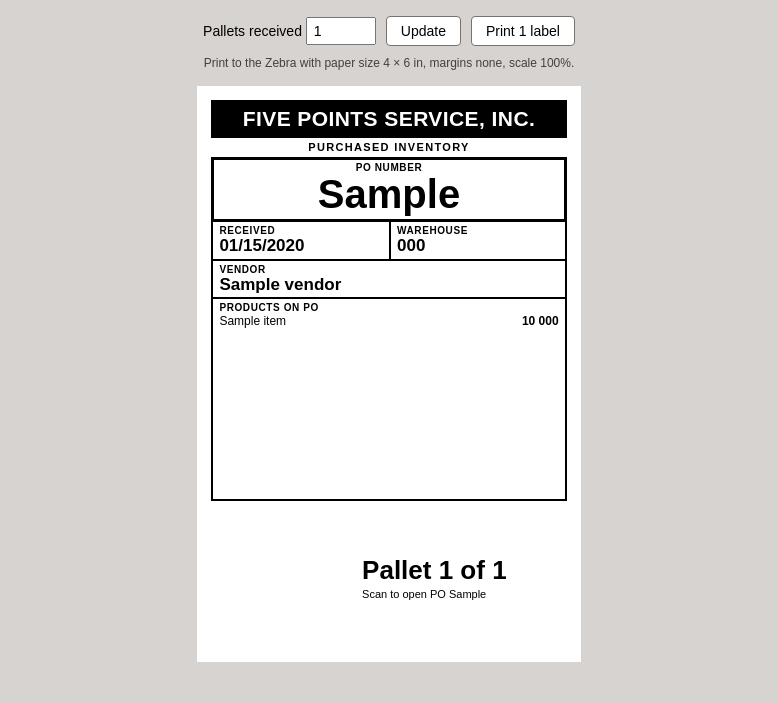
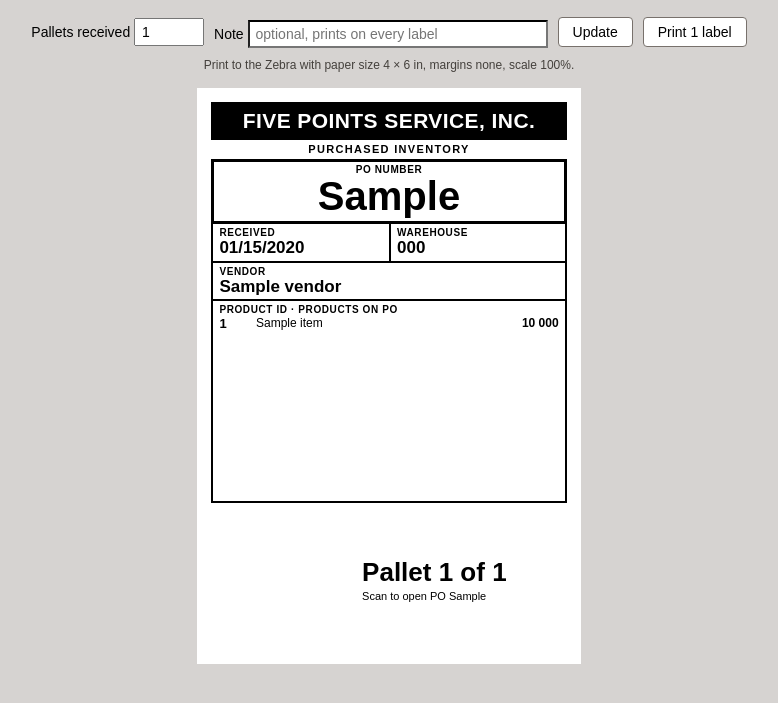
Before and after one commit to unusualslim/dispatcher, a Rails app: page /purchase_orders/1/pallet_labels in a window 1280 px wide. Shown: the top 703 px of the page, without its empty margins (251-1029 px from the left). Run offline with Rails 7, Linux system fonts and the light colour scheme; a user stored in the database is signed in; data comes from the database, SQL or seed files in the repository; tables that the repository leaves empty hold one stand-in row (values such as "Sample post"); parts of the project's set-up code (start-up, migrations or seed data) failed here and were passed over; some libraries are stand-ins or nearby versions.

Commit message:
Labels: product ID on PO pallet labels; optional typed note on pallet and batch labels
The note is typed on the print page, shows live, prints on every label and is not saved.

Co-Authored-By: Claude Opus 5.5 <noreply@anthropic.com>

```diff
--- a/app/controllers/production_orders_controller.rb
+++ b/app/controllers/production_orders_controller.rb
@@ -280,6 +280,7 @@ class ProductionOrdersController < ApplicationController
 
     @format = BatchLabel::FORMATS.key?(params[:format_type]) ? params[:format_type] : 'full'
     @count = params[:count].to_i.clamp(1, BatchLabel::MAX_LABELS)
+    @note = params[:note].to_s.squish.first(BatchLabel::NOTE_LIMIT)
     render layout: false
   end
 
--- a/app/controllers/purchase_orders_controller.rb
+++ b/app/controllers/purchase_orders_controller.rb
@@ -4,6 +4,7 @@ class PurchaseOrdersController < ApplicationController
   include ListNeighbors
 
   PALLET_LABEL_LIMIT = 100
+  LABEL_NOTE_LIMIT = 120
 
   permission_area :purchasing, approve: %i[approve submit post_to_inventory]
   before_action :set_purchase_order,
@@ -241,6 +242,7 @@ class PurchaseOrdersController < ApplicationController
   # 4x6 pallet labels for a Zebra printer: one identical label per pallet received.
   def pallet_labels
     @count = params[:count].to_i.clamp(1, PALLET_LABEL_LIMIT)
+    @note = params[:note].to_s.squish.first(LABEL_NOTE_LIMIT)
     render layout: false
   end
 
--- a/app/models/batch_label.rb
+++ b/app/models/batch_label.rb
@@ -4,6 +4,7 @@
 class BatchLabel
   FORMATS = { 'full' => '1 per 4×6 label', 'quad' => '4 per 4×6 label' }.freeze
   MAX_LABELS = 100
+  NOTE_LIMIT = 120 # the note typed on the label page (printed on every label, not saved)
 
   attr_reader :order
 
--- a/app/views/purchase_orders/pallet_labels.html.erb
+++ b/app/views/purchase_orders/pallet_labels.html.erb
@@ -16,10 +16,12 @@
   <%= javascript_include_tag 'qr_codes', defer: true %>
   <style>
     * { box-sizing: border-box; }
+    [hidden] { display: none !important; }
     body { font-family: Arial, Helvetica, sans-serif; color: #000; background: #d6d3d1; margin: 0; padding: 16px; }
     .toolbar { display: flex; flex-wrap: wrap; gap: 10px; align-items: center; justify-content: center; margin: 0 auto 16px;
                font-size: 14px; }
     .toolbar input { width: 70px; font: inherit; padding: 4px 6px; }
+    .toolbar input.note { width: 300px; }
     .toolbar button { font: inherit; padding: 6px 14px; border: 1px solid #78716c; background: #fff; border-radius: 4px; cursor: pointer; }
     .toolbar .hint { width: 100%; text-align: center; color: #44403c; font-size: 12px; }
     .label { width: 4in; height: 6in; margin: 0 auto 16px; background: #fff; padding: 0.15in; display: flex; flex-direction: column;
@@ -43,9 +45,13 @@
     .products { border: 2px solid #000; border-top: none; padding: 3px 6px; flex: 1; overflow: hidden; }
     .products table { width: 100%; border-collapse: collapse; font-size: 12px; }
     .products td { padding: 1px 0; vertical-align: top; }
+    .products td.id { white-space: nowrap; font-weight: 900; font-size: 13px; padding-right: 6px; }
     .products td.q { text-align: right; white-space: nowrap; font-weight: 700; padding-left: 6px; }
     .products .name { overflow: hidden; display: -webkit-box; -webkit-line-clamp: 1; -webkit-box-orient: vertical; }
     .products .more { font-size: 11px; font-style: italic; }
+    .note { border-top: 2px solid #000; margin-top: 4px; padding-top: 2px; }
+    .note .v { font-size: 13px; font-weight: 700; line-height: 1.15; overflow: hidden; display: -webkit-box;
+               -webkit-line-clamp: 4; -webkit-box-orient: vertical; }
     .bottom { display: flex; align-items: center; gap: 0.12in; margin-top: 0.08in; }
     .qr { width: 1.45in; height: 1.45in; flex: none; }
     .qr svg { width: 100%; height: 100%; display: block; }
@@ -64,6 +70,7 @@
 <body>
   <form class="toolbar" method="get" action="<%= pallet_labels_purchase_order_path(po) %>">
     <label>Pallets received <input type="number" name="count" min="1" max="<%= PurchaseOrdersController::PALLET_LABEL_LIMIT %>" value="<%= @count %>"></label>
+    <label>Note <input type="text" name="note" class="note" maxlength="<%= PurchaseOrdersController::LABEL_NOTE_LIMIT %>" value="<%= @note %>" placeholder="optional, prints on every label"></label>
     <button type="submit">Update</button>
     <button type="button" onclick="window.print()">Print <%= pluralize(@count, 'label') %></button>
     <div class="hint">Print to the Zebra with paper size 4 × 6 in, margins none, scale 100%.</div>
@@ -82,10 +89,11 @@
       <div class="vendor"><span class="k">Vendor</span><span class="v"><%= po.vendor&.name || po.vendor_id %></span></div>
 
       <div class="products">
-        <span class="k">Products on PO</span>
+        <span class="k">Product ID · Products on PO</span>
         <table>
           <% shown.each do |line| %>
             <tr>
+              <td class="id"><%= line.product_id %></td>
               <td><span class="name"><%= line.display_name %></span></td>
               <td class="q"><%= qty.(line.quantity) %> <%= line.package_code.presence || line.product&.pdi_package_code %></td>
             </tr>
@@ -101,9 +109,20 @@
         <div class="info">
           <div class="pallet">Pallet <%= n %> of <%= @count %></div>
           <div class="small">Scan to open PO <%= po.display_number %></div>
+          <div class="note" data-note-box <%= 'hidden' if @note.blank? %>><span class="k">Notes</span><span class="v" data-note><%= @note %></span></div>
         </div>
       </div>
     </section>
   <% end %>
+  <script>
+    // The note shows on the labels as it's typed, so Print never needs an Update first.
+    document.querySelector('input.note').addEventListener('input', (e) => {
+      const text = e.target.value.trim();
+      document.querySelectorAll('[data-note-box]').forEach((box) => {
+        box.hidden = text === '';
+        box.querySelector('[data-note]').textContent = text;
+      });
+    });
+  </script>
 </body>
 </html>
```
Also changed, not shown: CLAUDE.md (+2 -1 lines), app/views/production_orders/batch_labels.html.erb (+19 -0 lines), test/integration/batch_labels_test.rb (+12 -0 lines), test/integration/purchase_order_pallet_labels_test.rb (+12 -1 lines).
